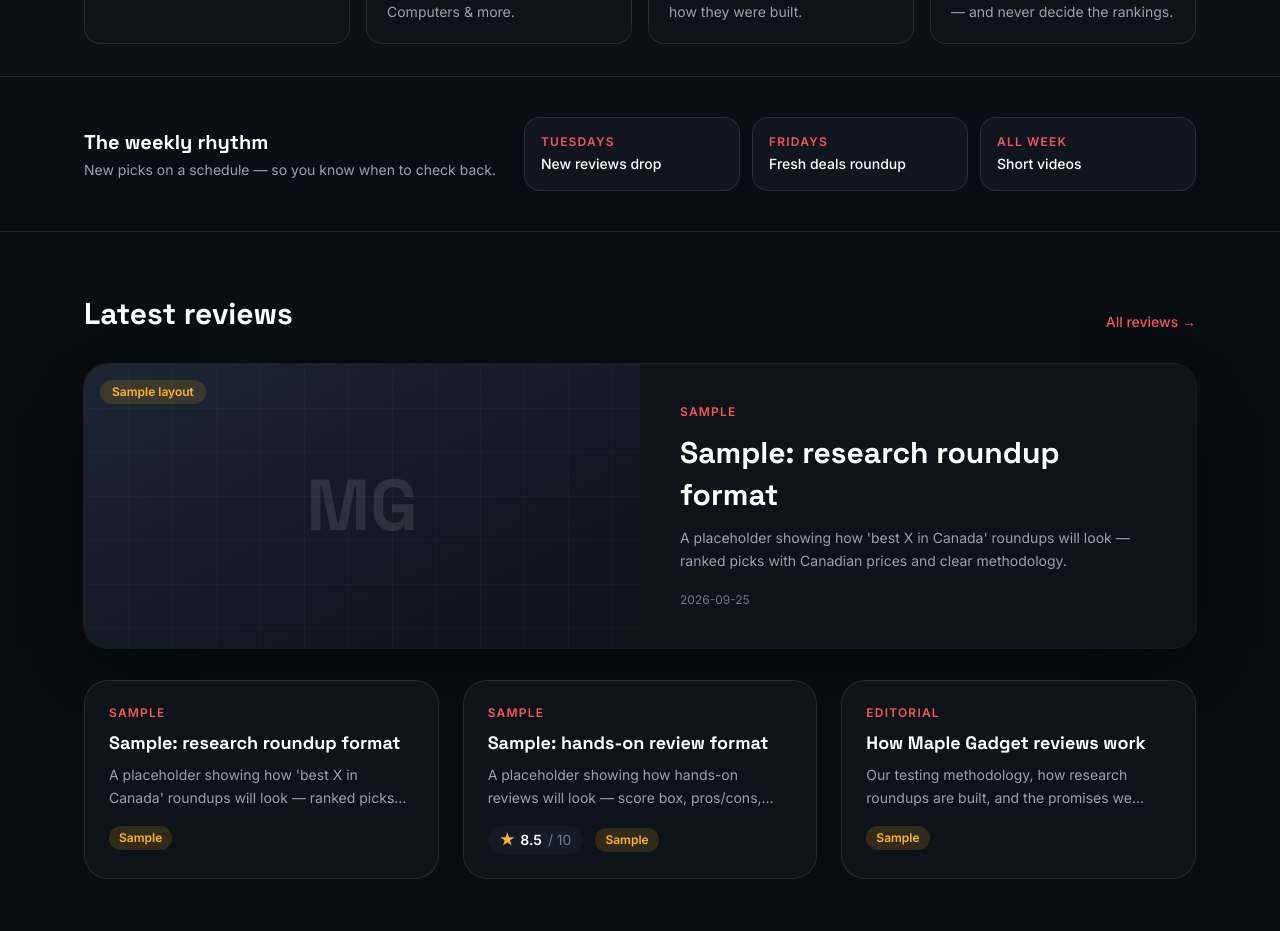
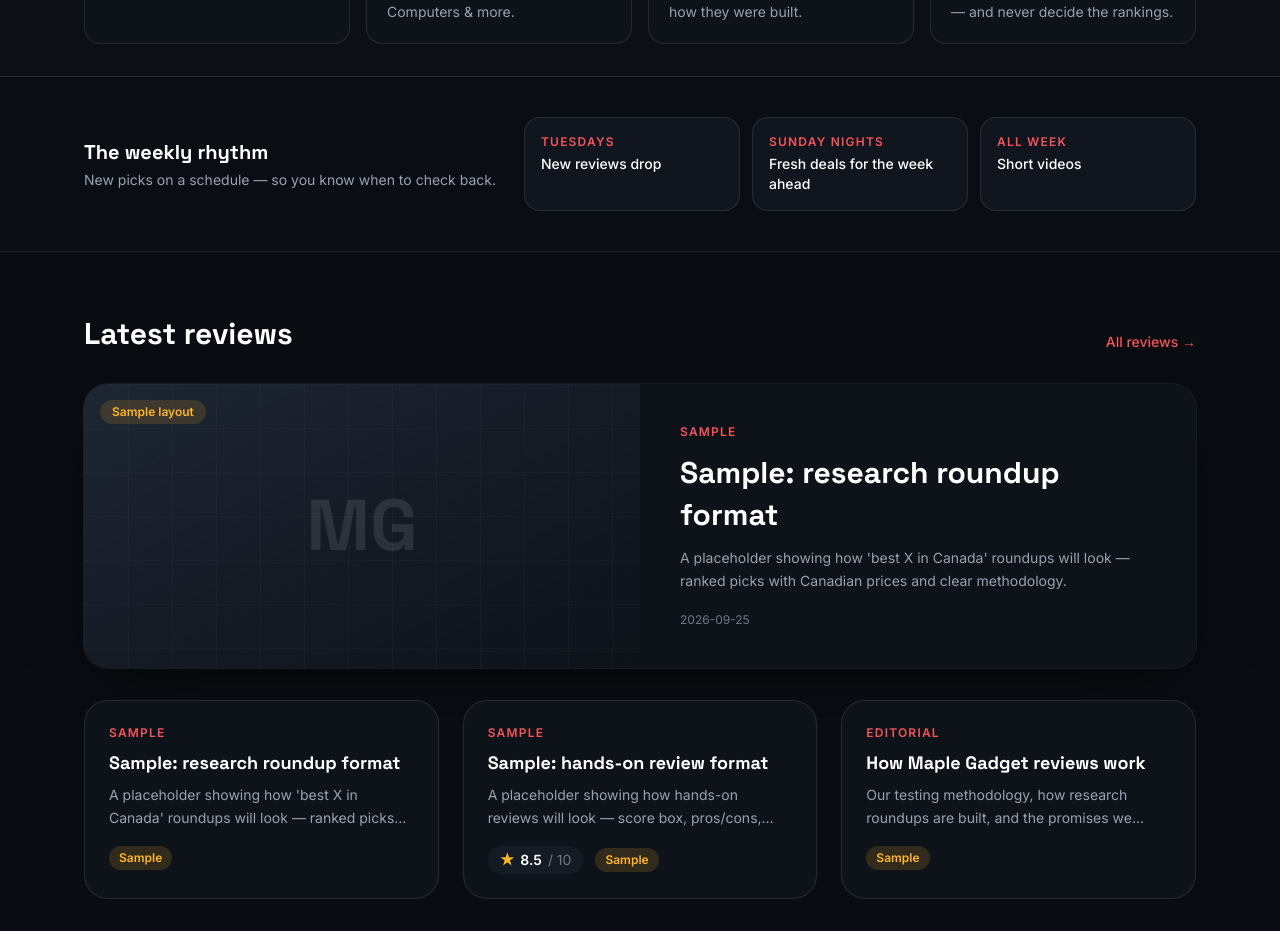
Before and after one commit to BrettR99/maple-gadget, a Next.js app: page / in a window 1280 px wide. Shown: the part 800-1731 px from the top of the page. Built offline with nearby package versions, Linux system fonts and the light colour scheme.

Commit message:
Deals move to Sunday nights (week-ahead roundup)

```diff
--- a/app/page.tsx
+++ b/app/page.tsx
@@ -102,8 +102,8 @@ export default function Home() {
               <p className="mt-1 text-sm font-medium text-white">New reviews drop</p>
             </div>
             <div className="rounded-2xl border border-white/10 bg-ink-800/60 p-4">
-              <p className="text-xs font-semibold uppercase tracking-widest text-maple-400">Fridays</p>
-              <p className="mt-1 text-sm font-medium text-white">Fresh deals roundup</p>
+              <p className="text-xs font-semibold uppercase tracking-widest text-maple-400">Sunday nights</p>
+              <p className="mt-1 text-sm font-medium text-white">Fresh deals for the week ahead</p>
             </div>
             <div className="rounded-2xl border border-white/10 bg-ink-800/60 p-4">
               <p className="text-xs font-semibold uppercase tracking-widest text-maple-400">All week</p>
```
